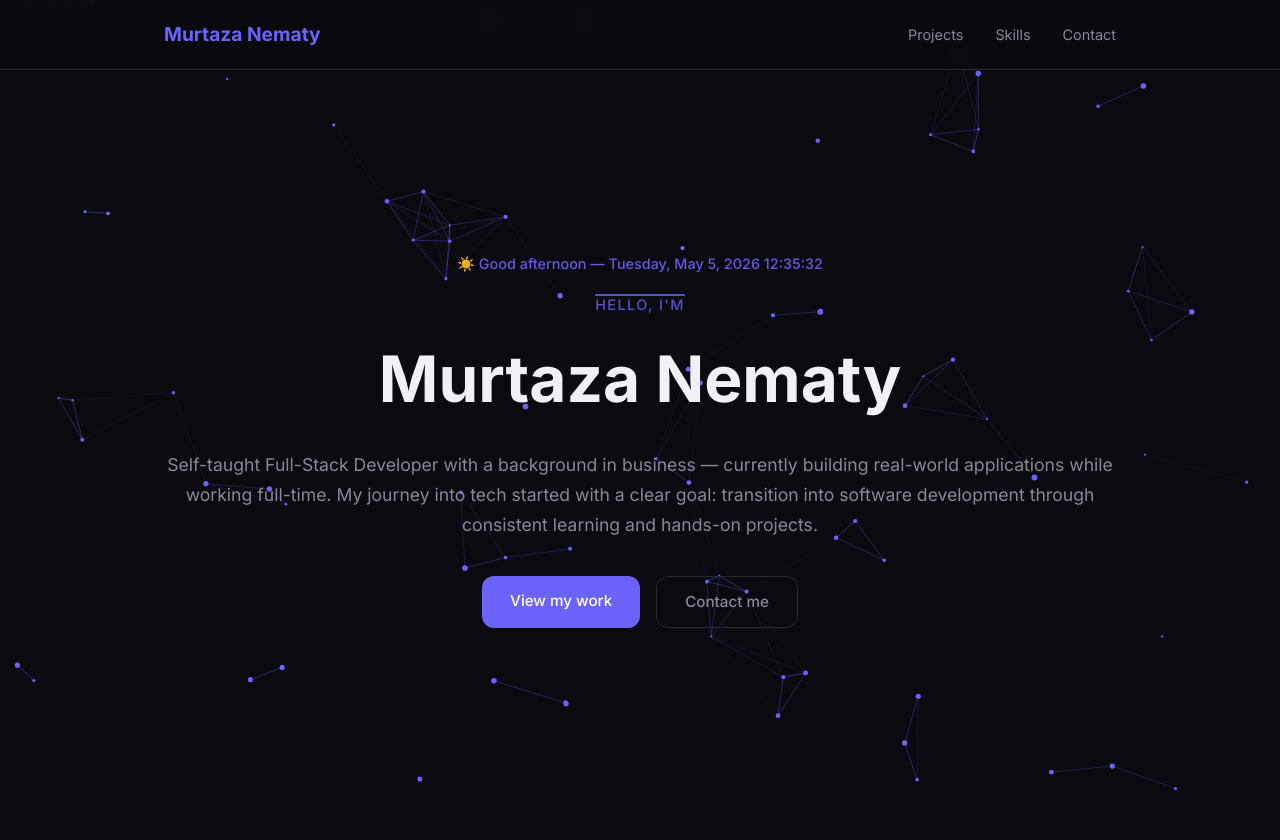
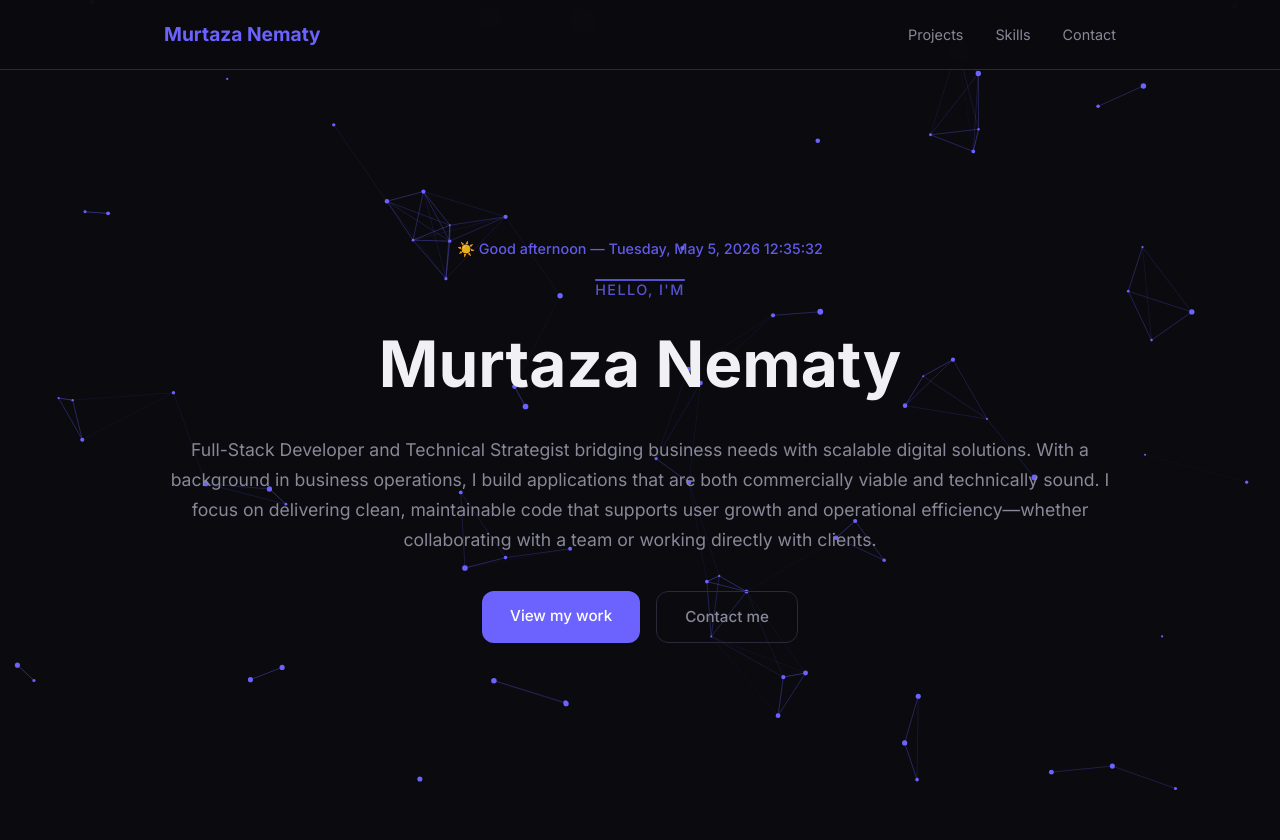
Before and after one commit to 1sayedmurtaza-lgtm/myPortfolio, a Django app: page / in a window 1280 px wide. Shown: the top 840 px of the page. Run offline with Django 5.2, Linux system fonts and the light colour scheme; data comes from the database, SQL or seed files in the repository.

Commit message:
Update hero-sub text in portfolio template

```diff
--- a/backend/portfolio/templates/portfolio/index.html
+++ b/backend/portfolio/templates/portfolio/index.html
@@ -30,11 +30,11 @@
             <p id="greeting" class="hero-greeting"></p>
             <p class="hero-tag">Hello, I'm</p>
             <h1>Murtaza Nematy</h1>
-            <p class="hero-sub">Self-taught Full-Stack Developer with a background in business — currently building
-                real-world
-                applications while working full-time. My journey into tech started with a clear goal: transition into
-                software
-                development through consistent learning and hands-on projects.</p>
+            <p class="hero-sub">Full-Stack Developer and Technical Strategist bridging business needs with scalable
+                digital solutions. With a background in business operations, I build applications that are both
+                commercially viable and technically sound. I focus on delivering clean, maintainable code that supports
+                user growth and operational efficiency—whether collaborating with a team or working directly with
+                clients.</p>
             <div class="hero-btns">
                 <a href="#projects" class="btn btn-primary">View my work</a>
                 <a href="#contact" class="btn btn-outline">Contact me</a>
```
